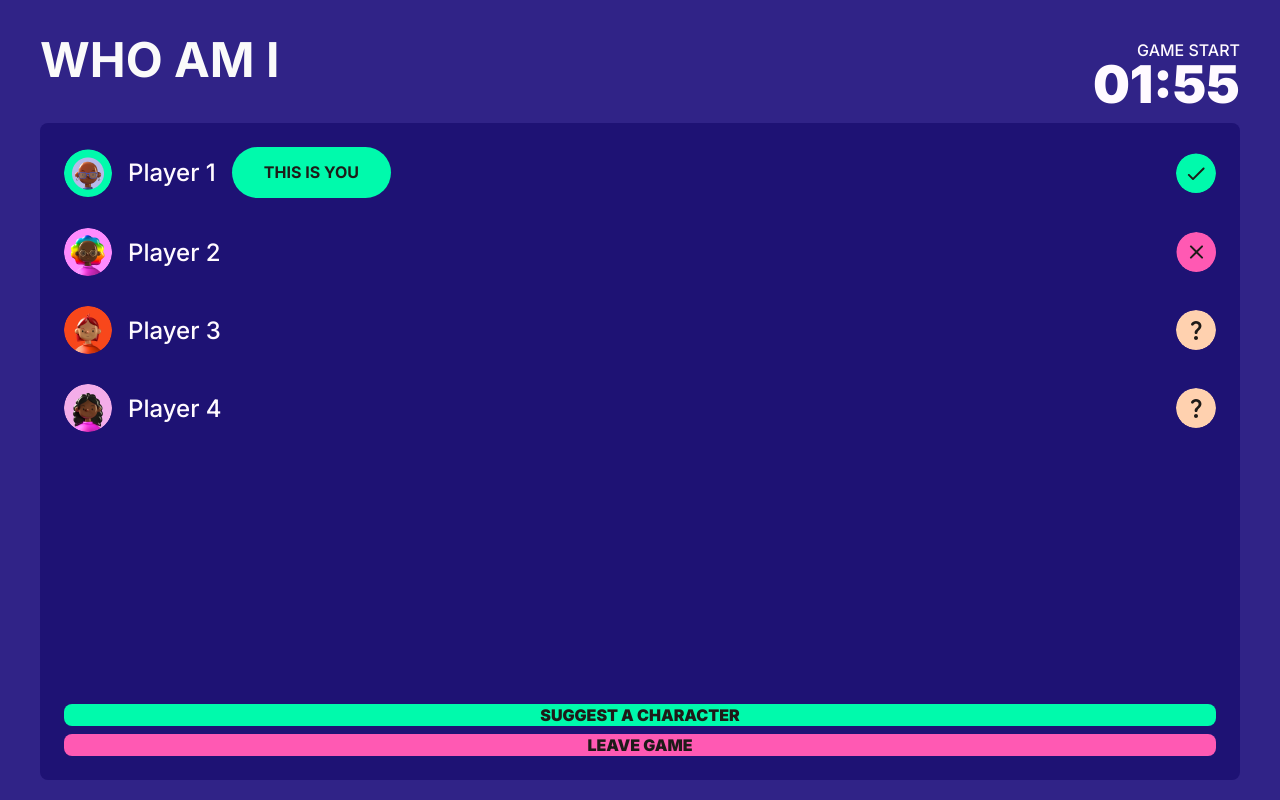
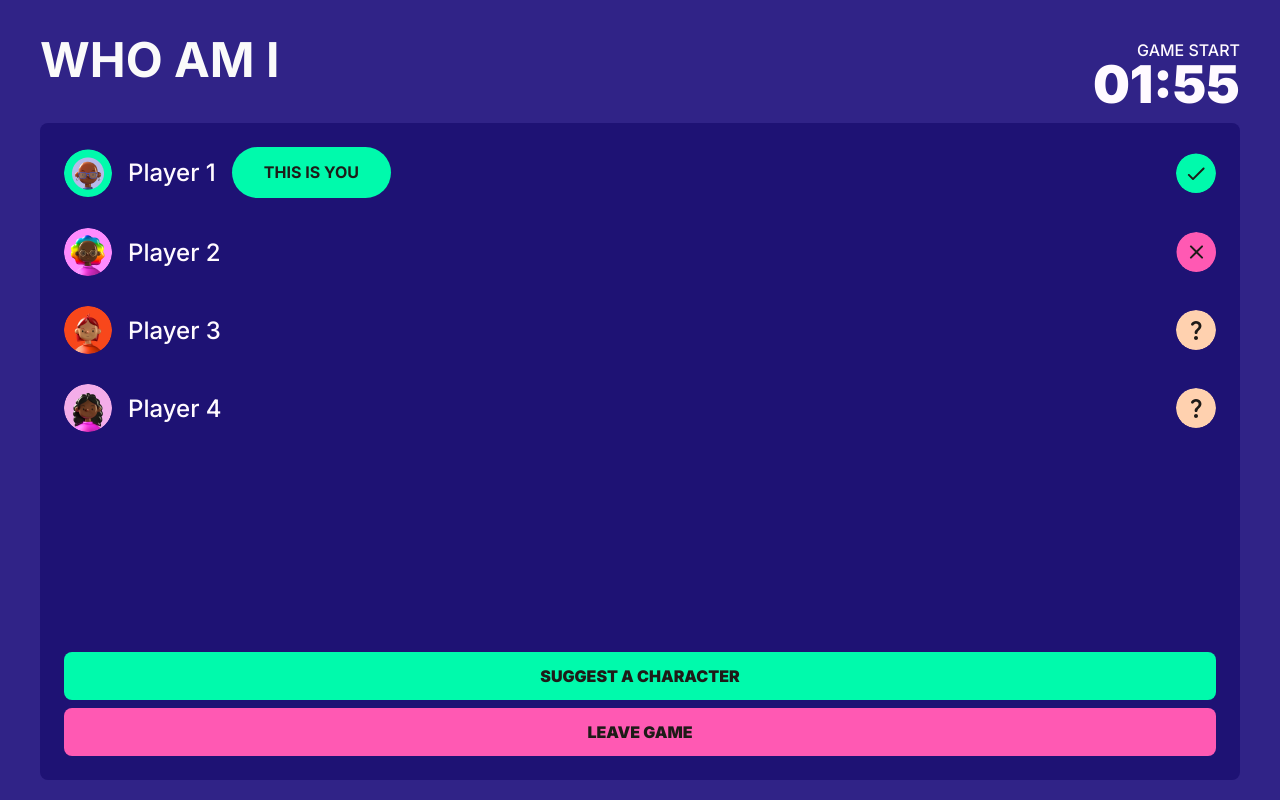
Before and after one commit to olehov/who-am-i-game-frontend, a React (Create React App) app: page /create in a window 1280 px wide. Built offline with nearby package versions, Linux system fonts and the light colour scheme.

Commit message:
remove guess-a-character from history-container, add height to btn

```diff
--- a/src/components/btn/btn.scss
+++ b/src/components/btn/btn.scss
@@ -30,13 +30,13 @@
   font-size: 16px;
   text-transform: uppercase;
   color: $font-black;
-  border: none;
   border-radius: 8px;
   border: none;
   outline: none;
   cursor: pointer;
   transition: all 0.3s ease;
   width: 100%;
+  height: 48px;
 }
 
 .btn:hover {
--- a/src/components/history-container/history-container.jsx
+++ b/src/components/history-container/history-container.jsx
@@ -5,7 +5,6 @@ import { useEffect, useRef, useState } from 'react';
 import { currentUser, history } from '../../store/mock-data';
 import AnswerForm from '../answer-form/answer-form';
 import MessageBlock from '../message-block/message-block';
-import GuessCharacterModal from '../modals/guess-a-character/guess-a-character';
 import './history-container.scss';
 
 //---------types of mode-----------
```
